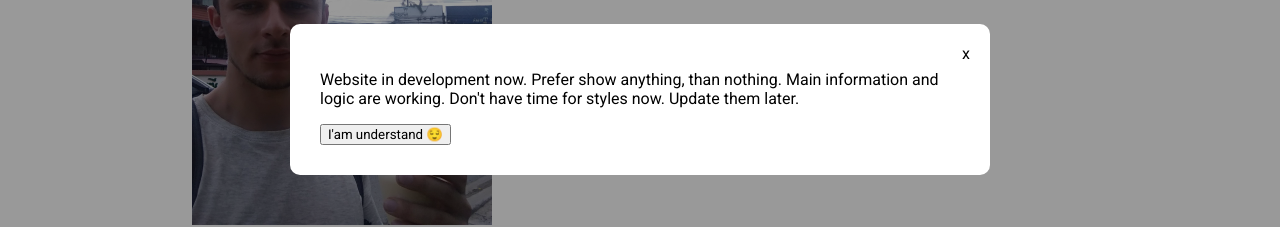
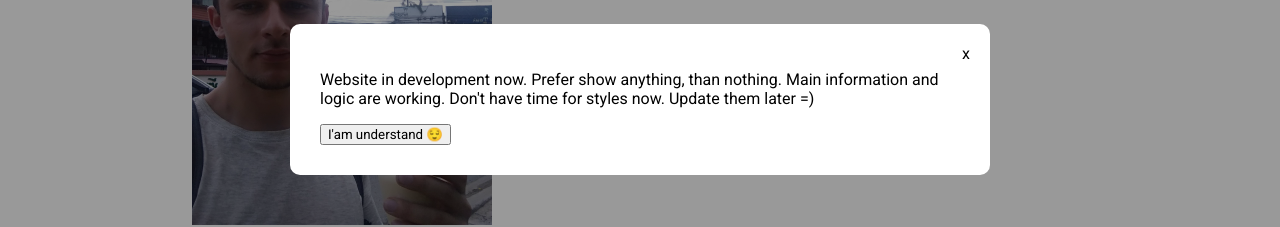
Before and after one commit to happylolonly/my-website, a React (Create React App) app: page / in a window 1280 px wide. Shown: the part 301-528 px from the top of the page. Built offline with nearby package versions, Linux system fonts and the light colour scheme.

Commit message:
add smile

```diff
--- a/src/components/FastModal/FastModal.js
+++ b/src/components/FastModal/FastModal.js
@@ -8,12 +8,12 @@
 const text = {
   ru: {
     main:
-      "Website in development now. Prefer show anything, than nothing. Main information and logic are working. Don't have time for styles now. Update them later.",
+      "Website in development now. Prefer show anything, than nothing. Main information and logic are working. Don't have time for styles now. Update them later =)",
     button: "I'am understand 😌",
   },
   en: {
     main:
-      "Website in development now. Prefer show anything, than nothing. Main information and logic are working. Don't have time for styles now. Update them later.",
+      "Website in development now. Prefer show anything, than nothing. Main information and logic are working. Don't have time for styles now. Update them later =)",
     button: "I'am understand 😌",
   },
 };
```
